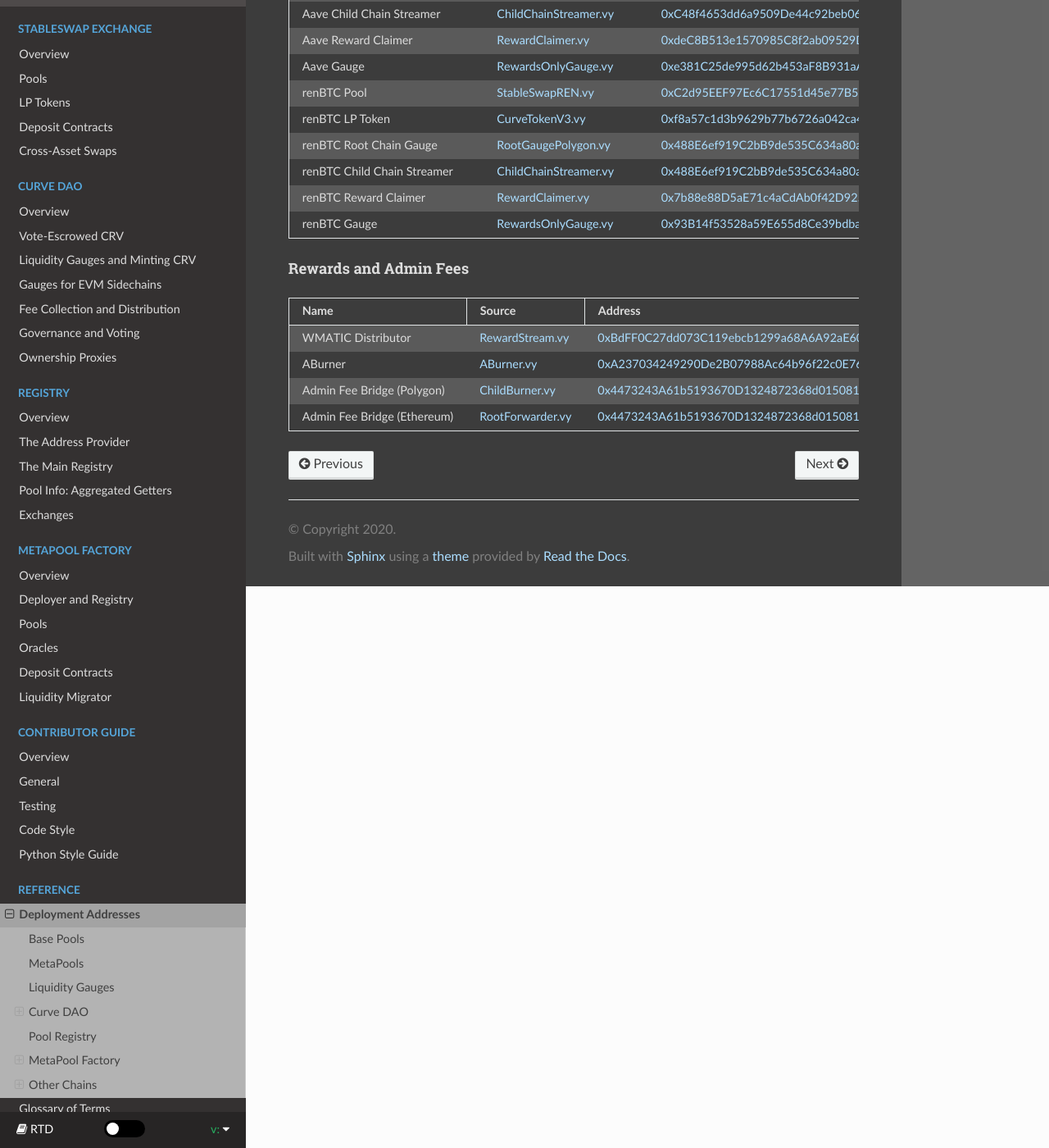
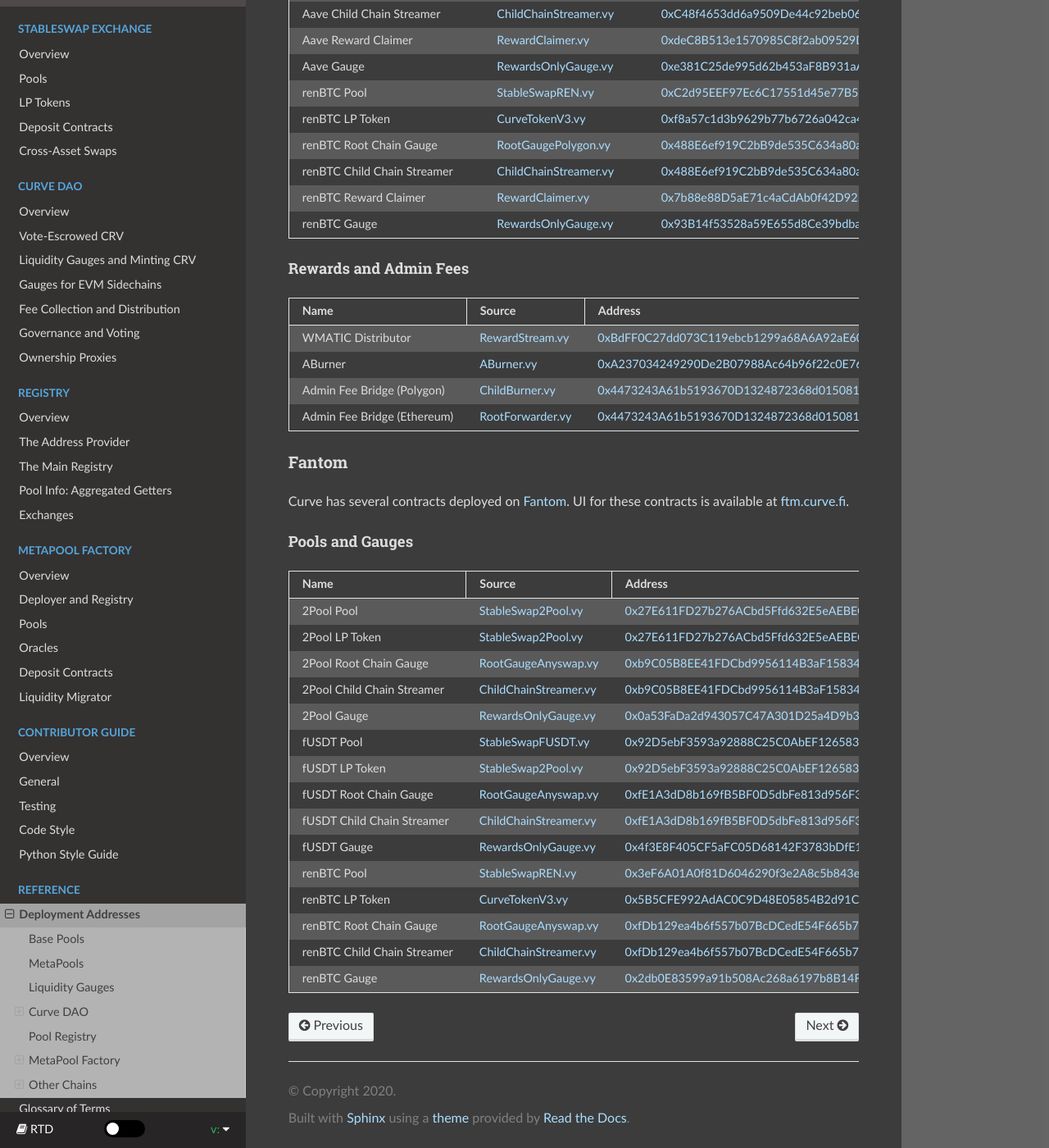
Before and after one commit to softlinkprotocol/curve-docs, a Sphinx documentation site: the page built from docs/ref-addresses.rst, in a window 1280 px wide and 1400 px high, scrolled down 9465 px. Shown: the whole window at 82% size. Built offline with Sphinx 7.4.7 and the Read the Docs theme 2.0.0, drawn with Linux system fonts in a browser that asks for light colours.

Commit message:
feat: add fantom sidechain deployment addrs

```diff
--- a/docs/ref-addresses.rst
+++ b/docs/ref-addresses.rst
@@ -380,3 +380,30 @@ Rewards and Admin Fees
    ABurner, `ABurner.vy <https://github.com/curvefi/curve-contract-polygon/blob/master/contracts/burners/ABurner.vy>`_, `0xA237034249290De2B07988Ac64b96f22c0E76fE0 <https://polygonscan.com/address/0xA237034249290De2B07988Ac64b96f22c0E76fE0>`_
    Admin Fee Bridge (Polygon), `ChildBurner.vy <https://github.com/curvefi/curve-contract-polygon/blob/master/contracts/bridge/ChildBurner.vy>`_, `0x4473243A61b5193670D1324872368d015081822f <https://polygonscan.com/address/0x4473243A61b5193670D1324872368d015081822f>`_
    Admin Fee Bridge (Ethereum), `RootForwarder.vy <https://github.com/curvefi/curve-contract-polygon/blob/master/contracts/bridge/RootForwarder.vy>`_, `0x4473243A61b5193670D1324872368d015081822f <https://etherscan.io/address/0x4473243A61b5193670D1324872368d015081822f>`_
+
+Fantom
+-------
+
+Curve has several contracts deployed on `Fantom <https://fantom.foundation/>`_. UI for these contracts is available at `ftm.curve.fi <https://ftm.curve.fi>`_.
+
+Pools and Gauges
+****************
+
+.. csv-table::
+   :header: "Name", "Source", "Address"
+
+   2Pool Pool, `StableSwap2Pool.vy <https://github.com/curvefi/curve-contract-fantom/blob/master/contracts/pools/2pool/StableSwap2Pool.vy>`_, `0x27E611FD27b276ACbd5Ffd632E5eAEBEC9761E40 <https://ftmscan.com/address/0x27E611FD27b276ACbd5Ffd632E5eAEBEC9761E40>`_
+   2Pool LP Token, `StableSwap2Pool.vy <https://github.com/curvefi/curve-contract-fantom/blob/master/contracts/pools/2pool/StableSwap2Pool.vy>`_, `0x27E611FD27b276ACbd5Ffd632E5eAEBEC9761E40 <https://ftmscan.com/address/0x27E611FD27b276ACbd5Ffd632E5eAEBEC9761E40>`_
+   2Pool Root Chain Gauge, `RootGaugeAnyswap.vy <https://github.com/curvefi/curve-dao-contracts/blob/master/contracts/gauges/sidechain/RootGaugeAnyswap.vy>`_, `0xb9C05B8EE41FDCbd9956114B3aF15834FDEDCb54 <https://etherscan.io/address/0xb9C05B8EE41FDCbd9956114B3aF15834FDEDCb54>`_
+   2Pool Child Chain Streamer, `ChildChainStreamer.vy <https://github.com/curvefi/curve-dao-contracts/blob/master/contracts/streamers/ChildChainStreamer.vy>`_, `0xb9C05B8EE41FDCbd9956114B3aF15834FDEDCb54 <https://ftmscan.com/address/0xb9C05B8EE41FDCbd9956114B3aF15834FDEDCb54>`_
+   2Pool Gauge, `RewardsOnlyGauge.vy <https://github.com/curvefi/curve-dao-contracts/blob/master/contracts/gauges/RewardsOnlyGauge.vy>`_, `0x0a53FaDa2d943057C47A301D25a4D9b3B8e01e8E <https://ftmscan.com/address/0x0a53FaDa2d943057C47A301D25a4D9b3B8e01e8E>`_
+   fUSDT Pool, `StableSwapFUSDT.vy <https://github.com/curvefi/curve-contract-fantom/blob/master/contracts/pools/fusdt/StableSwapFUSDT.vy>`_, `0x92D5ebF3593a92888C25C0AbEF126583d4b5312E <https://ftmscan.com/address/0x92D5ebF3593a92888C25C0AbEF126583d4b5312E>`_
+   fUSDT LP Token, `StableSwap2Pool.vy <https://github.com/curvefi/curve-contract-fantom/blob/master/contracts/pools/2pool/StableSwap2Pool.vy>`_, `0x92D5ebF3593a92888C25C0AbEF126583d4b5312E <https://ftmscan.com/address/0x92D5ebF3593a92888C25C0AbEF126583d4b5312E>`_
+   fUSDT Root Chain Gauge, `RootGaugeAnyswap.vy <https://github.com/curvefi/curve-dao-contracts/blob/master/contracts/gauges/sidechain/RootGaugeAnyswap.vy>`_, `0xfE1A3dD8b169fB5BF0D5dbFe813d956F39fF6310 <https://etherscan.io/address/0xfE1A3dD8b169fB5BF0D5dbFe813d956F39fF6310>`_
+   fUSDT Child Chain Streamer, `ChildChainStreamer.vy <https://github.com/curvefi/curve-dao-contracts/blob/master/contracts/streamers/ChildChainStreamer.vy>`_, `0xfE1A3dD8b169fB5BF0D5dbFe813d956F39fF6310 <https://ftmscan.com/address/0xfE1A3dD8b169fB5BF0D5dbFe813d956F39fF6310>`_
+   fUSDT Gauge, `RewardsOnlyGauge.vy <https://github.com/curvefi/curve-dao-contracts/blob/master/contracts/gauges/RewardsOnlyGauge.vy>`_, `0x4f3E8F405CF5aFC05D68142F3783bDfE13811522 <https://ftmscan.com/address/0x4f3E8F405CF5aFC05D68142F3783bDfE13811522>`_
+   renBTC Pool, `StableSwapREN.vy <https://github.com/skellet0r/curve-contract-polygon/blob/master/contracts/pools/ren/StableSwapREN.vy>`_, `0x3eF6A01A0f81D6046290f3e2A8c5b843e738E604 <https://ftmscan.com/address/0x3eF6A01A0f81D6046290f3e2A8c5b843e738E604>`_
+   renBTC LP Token, `CurveTokenV3.vy <https://github.com/curvefi/curve-contract-polygon/blob/master/contracts/CurveTokenV3.vy>`_, `0x5B5CFE992AdAC0C9D48E05854B2d91C73a003858 <https://ftmscan.com/address/0x5B5CFE992AdAC0C9D48E05854B2d91C73a003858>`_
+   renBTC Root Chain Gauge, `RootGaugeAnyswap.vy <https://github.com/curvefi/curve-dao-contracts/blob/master/contracts/gauges/sidechain/RootGaugeAnyswap.vy>`_, `0xfDb129ea4b6f557b07BcDCedE54F665b7b6Bc281 <https://etherscan.io/address/0xfDb129ea4b6f557b07BcDCedE54F665b7b6Bc281>`_
+   renBTC Child Chain Streamer, `ChildChainStreamer.vy <https://github.com/curvefi/curve-dao-contracts/blob/master/contracts/streamers/ChildChainStreamer.vy>`_, `0xfDb129ea4b6f557b07BcDCedE54F665b7b6Bc281 <https://ftmscan.com/address/0xfDb129ea4b6f557b07BcDCedE54F665b7b6Bc281>`_
+   renBTC Gauge, `RewardsOnlyGauge.vy <https://github.com/curvefi/curve-dao-contracts/blob/master/contracts/gauges/RewardsOnlyGauge.vy>`_, `0x2db0E83599a91b508Ac268a6197b8B14F5e72840 <https://ftmscan.com/address/0x2db0E83599a91b508Ac268a6197b8B14F5e72840>`_
```
